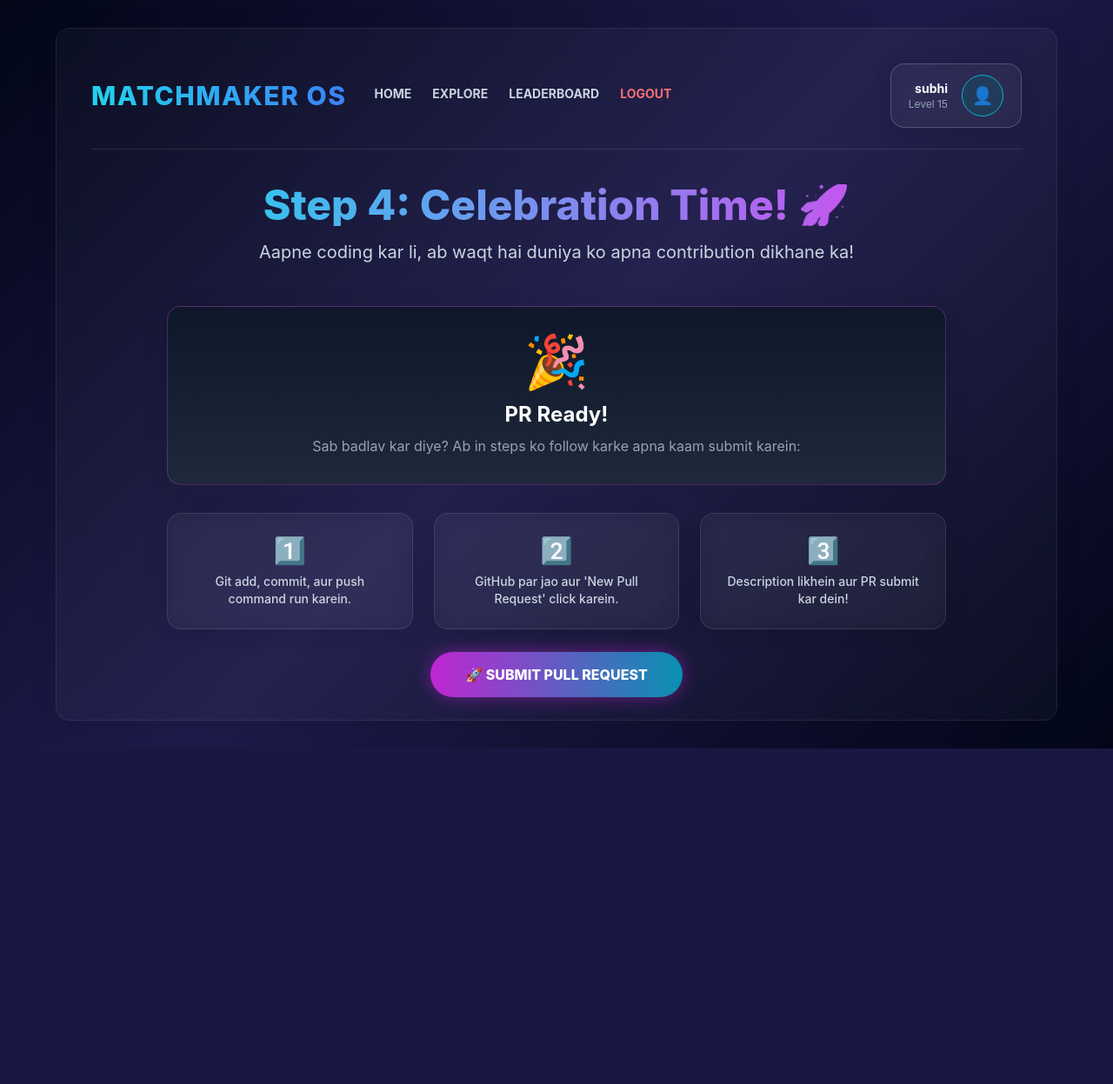
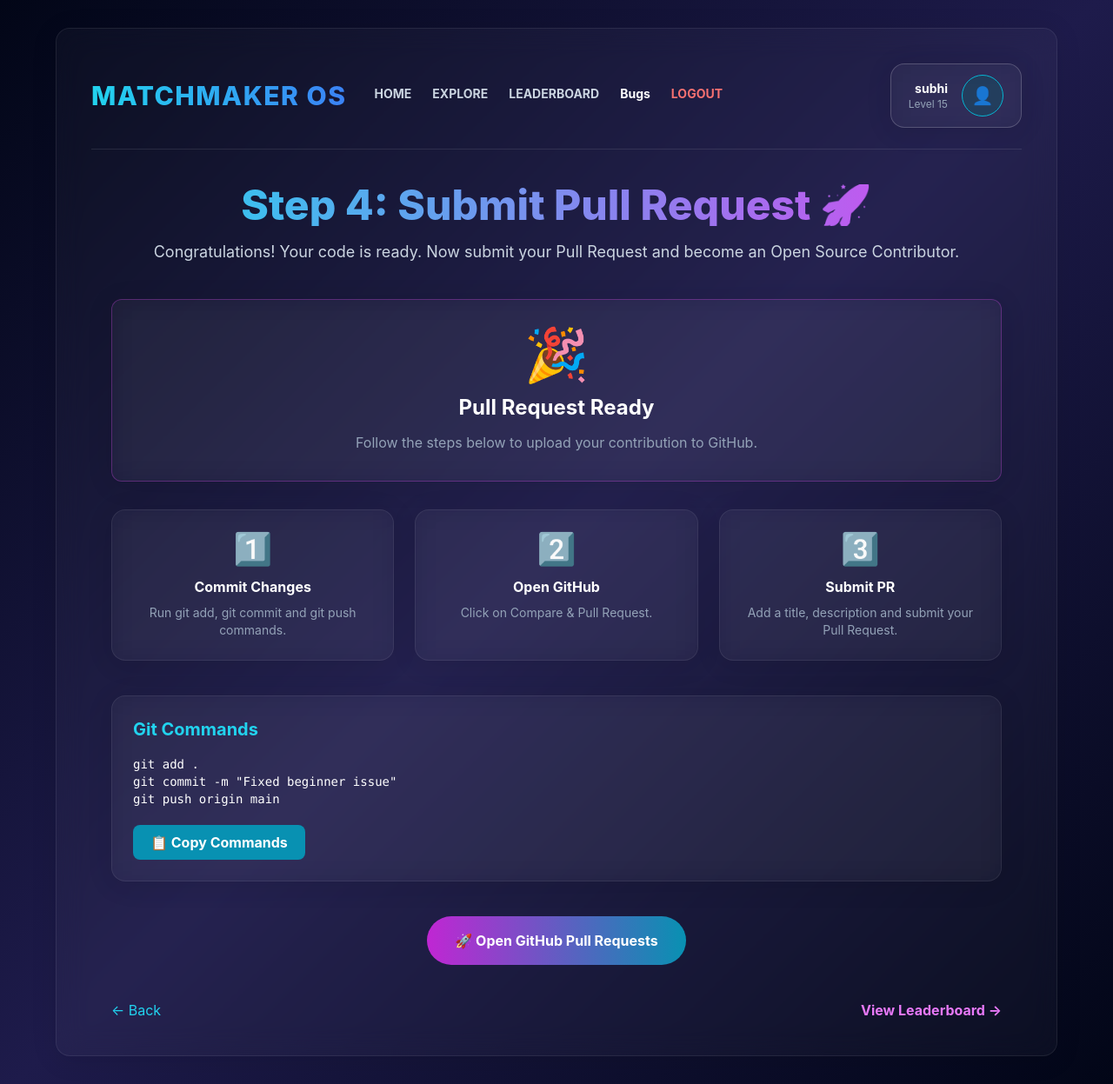
Before and after one commit to monikakamal/OS-Matchmaker, a Flask app: page /submit in a window 1280 px wide. Shown: the whole page at 87% size. Before the commit the page ends 861 px from the top, so only its background shows below. Run offline with Flask 3, Linux system fonts and the light colour scheme; a user stored in the database is signed in; some libraries are stand-ins or nearby versions.

Commit message:
fix bugs route and deployment

```diff
--- a/app.py
+++ b/app.py
@@ -3,7 +3,6 @@ from flask_sqlalchemy import SQLAlchemy
 from flask_login import LoginManager, UserMixin, login_user, login_required, logout_user, current_user
 from flask_bcrypt import Bcrypt
 import requests
-
 app = Flask(__name__)
 app.config['SECRET_KEY'] = 'monika_secret_key_123'
 app.config['SQLALCHEMY_DATABASE_URI'] = 'sqlite:///database.db'
@@ -12,132 +11,220 @@ db = SQLAlchemy(app)
 bcrypt = Bcrypt(app)
 login_manager = LoginManager(app)
 login_manager.login_view = 'login'
+# ---------------- USER MODEL ----------------
 
-# --- USER DATABASE MODEL ---
 class User(db.Model, UserMixin):
     id = db.Column(db.Integer, primary_key=True)
     username = db.Column(db.String(20), unique=True, nullable=False)
     password = db.Column(db.String(80), nullable=False)
-    xp = db.Column(db.Integer, default=3800)       # Default starting XP
-    level = db.Column(db.Integer, default=15)      # Default starting Level
-    points = db.Column(db.Integer, default=120)    # Added to match leaderboard/index
-    avatar = db.Column(db.String(10), default='👤')  # Added for template rendering
-    title = db.Column(db.String(50), default='Open Source Novice') # Custom title for rank row
-
+    xp = db.Column(db.Integer, default=3800)
+    level = db.Column(db.Integer, default=15)
+    points = db.Column(db.Integer, default=120)
+    avatar = db.Column(db.String(10), default='👤')
+    title = db.Column(db.String(50), default='Open Source Novice')
 @login_manager.user_loader
 def load_user(user_id):
-    return User.query.get(int(user_id))
-
-# --- ROUTES ---
+     return User.query.get(int(user_id))
+    # ---------------- HOME PAGE ----------------
 
 @app.route('/')
 def home():
-    # 1. Home page needs top 2 issues to showcase spotlight feed
     lang = 'python'
     url = f"https://api.github.com/search/issues?q=label:good-first-issue+language:{lang}&sort=updated"
+
     issues = []
+
     try:
         response = requests.get(url, timeout=5)
+
         if response.status_code == 200:
-            issues = response.json().get('items', [])[:2] # Strictly fetching top 2 for home spotlight
+            issues = response.json().get('items', [])[:2]
+
     except Exception as e:
         print(f"DEBUG: Home issues fetch error - {e}")
 
-    # 2. Gamified Badges Inventory (Pass to index.html)
     badges = [
-        {"icon": "🐍", "name": "Pythonist", "status": "unlocked"},
-        {"icon": "☕", "name": "Java Guru", "status": "locked"},
-        {"icon": "🛡️", "name": "Sec-Hero", "status": "locked"},
-        {"icon": "🚀", "name": "Contributor", "status": "unlocked"}
+        {
+            "icon": "🐍",
+            "name": "Pythonist",
+            "status": "unlocked"
+        },
+        {
+            "icon": "☕",
+            "name": "Java Guru",
+            "status": "locked"
+        },
+        {
+            "icon": "🛡️",
+            "name": "Sec-Hero",
+            "status": "locked"
+        },
+        {
+            "icon": "🚀",
+            "name": "Contributor",
+            "status": "unlocked"
+        }
     ]
-    return render_template('index.html', user=current_user, issues=issues, badges=badges)
+
+    return render_template(
+        'index.html',
+        user=current_user,
+        issues=issues,
+        badges=badges
+    )
+# ---------------- REGISTER ----------------
 
 @app.route('/register', methods=['GET', 'POST'])
 def register():
     if request.method == 'POST':
+
         username = request.form.get('username')
         password = request.form.get('password')
 
-        # Prevent Duplicate User Creation
         existing_user = User.query.filter_by(username=username).first()
+
         if existing_user:
-            flash("Username already exists! Sahi username chunein.")
+            flash("Username already exists! Please choose another username.")
             return redirect(url_for('register'))
 
         hashed_password = bcrypt.generate_password_hash(password).decode('utf-8')
-        new_user = User(username=username, password=hashed_password)
+
+        new_user = User(
+            username=username,
+            password=hashed_password
+        )
+
         db.session.add(new_user)
         db.session.commit()
+
+        flash("Registration successful! Please login.")
         return redirect(url_for('login'))
+
     return render_template('register.html')
+# ---------------- LOGIN ----------------
 
 @app.route('/login', methods=['GET', 'POST'])
 def login():
+
     if request.method == 'POST':
-        user = User.query.filter_by(username=request.form.get('username')).first()
-        if user and bcrypt.check_password_hash(user.password, request.form.get('password')):
+
+        username = request.form.get('username')
+        password = request.form.get('password')
+
+        user = User.query.filter_by(username=username).first()
+
+        if user and bcrypt.check_password_hash(user.password, password):
             login_user(user)
+            flash("Login successful!")
             return redirect(url_for('home'))
-        else:
-            flash("Invalid username or password")
+
+        flash("Invalid username or password")
+
     return render_template('login.html')
+# ---------------- RESET PASSWORD ----------------
 
 @app.route('/reset-password', methods=['GET', 'POST'])
 def reset_password():
+
     if request.method == 'POST':
+
         username = request.form.get('username')
+        new_password = request.form.get('new_password')
+
         user = User.query.filter_by(username=username).first()
+
         if user:
-            user.password = bcrypt.generate_password_hash(request.form.get('new_password')).decode('utf-8')
+
+            hashed_password = bcrypt.generate_password_hash(new_password).decode('utf-8')
+            user.password = hashed_password
+
             db.session.commit()
-            flash("Password updated successfully! Ab login karein.")
+
+            flash("Password updated successfully! Please login.")
             return redirect(url_for('login'))
+
         else:
-            flash("User nahi mila!")
+            flash("User not found!")
+
     return render_template('reset_password.html')
-
-# --- NAYE STEP ROUTES YAHAN HAIN ---
+# ---------------- SETUP PAGE ----------------
 
 @app.route('/setup')
+@login_required
 def setup():
-    return render_template('setup.html', user=current_user)
+    return render_template(
+        'setup.html',
+        user=current_user
+    )
+# ---------------- EXPLORE PAGE ----------------
 
 @app.route('/explore')
+@login_required
 def explore():
+
     lang = request.args.get('lang', 'python')
+
     url = f"https://api.github.com/search/issues?q=label:good-first-issue+language:{lang}&sort=updated"
 
     issues = []
+
     try:
         response = requests.get(url, timeout=5)
-        print(f"DEBUG: Status Code - {response.status_code}")
 
         if response.status_code == 200:
             issues = response.json().get('items', [])[:6]
+
     except Exception as e:
-        print(f"ERROR: {e}")
+        print(f"GitHub API Error: {e}")
 
-    return render_template('explore.html', user=current_user, issues=issues, current_lang=lang)
+    return render_template(
+        'explore.html',
+        user=current_user,
+        issues=issues,
+        current_lang=lang
+    )
+# ---------------- BUGS PAGE ----------------
+
+@app.route('/bugs')
+@login_required
+def bugs():
+
+    return render_template(
+        'bugs.html',
+        user=current_user
+    )
+# ---------------- FIX PAGE ----------------
 
 @app.route('/fix')
+@login_required
 def fix():
-    return render_template('fix.html', user=current_user)
+
+    return render_template(
+        'fix.html',
+        user=current_user
+    )
+# ---------------- SUBMIT PAGE ----------------
 
 @app.route('/submit')
+@login_required
 def submit():
-    # Step 4 ke liye route add kar diya hai taaki error na aaye
-    return render_template('submit.html', user=current_user)
 
-# --- END NAYE ROUTES ---
+    return render_template(
+        'submit.html',
+        user=current_user
+    )
+# ---------------- LEADERBOARD ----------------
 
 @app.route('/leaderboard')
+@login_required
 def leaderboard():
-    # Fetch all users sorted by XP descending to make leaderboard live
+
     users = User.query.order_by(User.xp.desc()).all()
 
-    # Restructure data matching the keys in leaderboard.html
     leaderboard_data = []
+
     for index, u in enumerate(users):
+
         leaderboard_data.append({
             "name": u.username,
             "username": u.username,
@@ -147,16 +234,23 @@ def leaderboard():
             "points": u.points,
             "title": u.title
         })
-    return render_template('leaderboard.html', user=current_user, leaderboard_data=leaderboard_data)
+
+    return render_template(
+        'leaderboard.html',
+        user=current_user,
+        leaderboard_data=leaderboard_data
+    )
+# ---------------- LOGOUT ----------------
 
 @app.route('/logout')
+@login_required
 def logout():
+
     logout_user()
+    flash("Logged out successfully!")
+
     return redirect(url_for('login'))
-
-# Is block ko humne bahar nikal diya taaki Render par bhi database ban sake
-with app.app_context():
-    db.create_all() # Generates database schema on start automatically
+# ---------------- RUN APP ----------------
 
 if __name__ == '__main__':
     app.run(debug=True)
--- a/static/script.js
+++ b/static/script.js
@@ -2,18 +2,19 @@ console.log("Script file successfully loaded!");
 function handleButtonClick(action) {
     switch(action) {
         case 'setup':
-            alert("Step 1: Lite Setup starting! Please check the documentation.");
+            // Yeh line alert ko hatakar naye page par le jayegi
+            window.location.href = "/setup";
             break;
         case 'bugs':
-            alert("Step 2: Searching for bugs! Opening the GitHub issues list...");
+            window.location.href = "/explore";
             break;
         case 'fix':
-            alert("Step 3: Code Fix! Start applying changes in your editor.");
+            window.location.href = "/fix";
             break;
         case 'submit':
-            alert("Step 4: Submit & Level Up! Generate a Pull Request.");
+            window.location.href = "/submit";
             break;
         default:
-            alert("Button clicked!");
+            console.log("Unknown action");
     }
 }
--- a/templates/base.html
+++ b/templates/base.html
@@ -22,6 +22,8 @@
                     <a href="/" class="pb-1 transition {% if request.endpoint == 'home' %} text-cyan-400 border-b-2 border-cyan-400 {% else %} text-slate-300 hover:text-cyan-400 {% endif %}">HOME</a>
                     <a href="/explore" class="pb-1 transition {% if request.endpoint == 'explore' %} text-cyan-400 border-b-2 border-cyan-400 {% else %} text-slate-300 hover:text-cyan-400 {% endif %}">EXPLORE</a>
                     <a href="/leaderboard" class="pb-1 transition {% if request.endpoint == 'leaderboard' %} text-cyan-400 border-b-2 border-cyan-400 {% else %} text-slate-300 hover:text-cyan-400 {% endif %}">LEADERBOARD</a>
+                    <!-- Find your existing navigation link and update it to this: -->
+                     <a href="{{ url_for('bugs') }}" class="...">Bugs</a>
 
                     {% if current_user.is_authenticated %}
                         <a href="/logout" class="text-red-400 hover:text-red-300">LOGOUT</a>
--- a/templates/submit.html
+++ b/templates/submit.html
@@ -1,45 +1,166 @@
 {% extends "base.html" %}
 
 {% block content %}
-<div class="max-w-4xl mx-auto mt-10">
-    <div class="text-center mb-12">
+
+<div class="max-w-5xl mx-auto mt-10">
+
+    <!-- Heading -->
+
+    <div class="text-center mb-10">
+
         <h2 class="text-5xl font-extrabold text-transparent bg-clip-text bg-gradient-to-r from-cyan-400 to-fuchsia-500 mb-4">
-            Step 4: Celebration Time! 🚀
+            Step 4: Submit Pull Request 🚀
         </h2>
-        <p class="text-slate-300 text-xl">
-            Aapne coding kar li, ab waqt hai duniya ko apna contribution dikhane ka!
+
+        <p class="text-slate-300 text-lg">
+            Congratulations! Your code is ready. Now submit your Pull Request and become an Open Source Contributor.
         </p>
+
     </div>
 
-    <!-- Celebration/Reward Box -->
-    <div class="glass-panel p-8 rounded-2xl border border-fuchsia-500/30 bg-gradient-to-b from-slate-900 to-slate-800 text-center mb-8">
-        <div class="text-6xl mb-4">🎉</div>
-        <h3 class="text-2xl font-bold text-white mb-2">PR Ready!</h3>
-        <p class="text-slate-400">Sab badlav kar diye? Ab in steps ko follow karke apna kaam submit karein:</p>
+    <!-- Success Card -->
+
+    <div class="glass-panel p-8 rounded-xl text-center border border-fuchsia-500/30 mb-8">
+
+        <div class="text-6xl mb-4">
+            🎉
+        </div>
+
+        <h3 class="text-2xl font-bold text-white mb-3">
+            Pull Request Ready
+        </h3>
+
+        <p class="text-slate-400">
+            Follow the steps below to upload your contribution to GitHub.
+        </p>
+
     </div>
 
-    <!-- PR Guide Steps -->
-    <div class="grid grid-cols-1 md:grid-cols-3 gap-6 mb-10">
-        <div class="glass-panel p-6 border border-white/10 text-center">
-            <div class="text-3xl mb-2">1️⃣</div>
-            <p class="text-sm text-slate-300 font-medium">Git add, commit, aur push command run karein.</p>
+    <!-- Steps -->
+
+    <div class="grid grid-cols-1 md:grid-cols-3 gap-6">
+
+        <div class="glass-panel p-6 text-center">
+
+            <div class="text-4xl mb-3">
+                1️⃣
+            </div>
+
+            <h4 class="font-bold text-white mb-2">
+                Commit Changes
+            </h4>
+
+            <p class="text-sm text-slate-400">
+                Run git add, git commit and git push commands.
+            </p>
+
         </div>
-        <div class="glass-panel p-6 border border-white/10 text-center">
-            <div class="text-3xl mb-2">2️⃣</div>
-            <p class="text-sm text-slate-300 font-medium">GitHub par jao aur 'New Pull Request' click karein.</p>
+
+        <div class="glass-panel p-6 text-center">
+
+            <div class="text-4xl mb-3">
+                2️⃣
+            </div>
+
+            <h4 class="font-bold text-white mb-2">
+                Open GitHub
+            </h4>
+
+            <p class="text-sm text-slate-400">
+                Click on Compare & Pull Request.
+            </p>
+
         </div>
-        <div class="glass-panel p-6 border border-white/10 text-center">
-            <div class="text-3xl mb-2">3️⃣</div>
-            <p class="text-sm text-slate-300 font-medium">Description likhein aur PR submit kar dein!</p>
+
+        <div class="glass-panel p-6 text-center">
+
+            <div class="text-4xl mb-3">
+                3️⃣
+            </div>
+
+            <h4 class="font-bold text-white mb-2">
+                Submit PR
+            </h4>
+
+            <p class="text-sm text-slate-400">
+                Add a title, description and submit your Pull Request.
+            </p>
+
         </div>
+
     </div>
 
-    <!-- Final Call to Action -->
-    <div class="text-center">
-        <a href="https://github.com/MonikaKamal/OS-Matchmaker/pulls" target="_blank"
-           class="bg-gradient-to-r from-fuchsia-600 to-cyan-600 hover:from-fuchsia-500 hover:to-cyan-500 text-white font-extrabold py-4 px-10 rounded-full transition shadow-[0_0_20px_rgba(192,38,211,0.5)]">
-            🚀 SUBMIT PULL REQUEST
+    <!-- Git Commands -->
+
+    <div class="glass-panel p-6 mt-10">
+
+        <h3 class="text-xl font-bold text-cyan-400 mb-4">
+            Git Commands
+        </h3>
+
+<pre class="overflow-x-auto text-sm"><code id="git-code">git add .
+git commit -m "Fixed beginner issue"
+git push origin main</code></pre>
+
+        <button
+            onclick="copyGitCode()"
+            class="mt-5 bg-cyan-600 hover:bg-cyan-500 px-5 py-2 rounded-lg font-bold">
+
+            📋 Copy Commands
+
+        </button>
+
+    </div>
+
+    <!-- Submit Button -->
+
+    <div class="text-center mt-10">
+
+        <a href="https://github.com/MonikaKamal/OS-Matchmaker/pulls"
+           target="_blank"
+           class="inline-block bg-gradient-to-r from-fuchsia-600 to-cyan-600 hover:from-fuchsia-500 hover:to-cyan-500 px-8 py-4 rounded-full font-bold text-white">
+
+            🚀 Open GitHub Pull Requests
+
         </a>
+
     </div>
+
+    <!-- Navigation -->
+
+    <div class="flex justify-between mt-10">
+
+        <a href="{{ url_for('fix') }}"
+           class="text-cyan-400 hover:text-cyan-300">
+
+            ← Back
+
+        </a>
+
+        <a href="{{ url_for('leaderboard') }}"
+           class="text-fuchsia-400 hover:text-fuchsia-300 font-bold">
+
+            View Leaderboard →
+
+        </a>
+
+    </div>
+
 </div>
+
+<script>
+
+function copyGitCode(){
+
+    const code =
+document.getElementById("git-code").innerText;
+
+    navigator.clipboard.writeText(code);
+
+    alert("Git commands copied successfully!");
+
+}
+
+</script>
+
 {% endblock %}
```
Also changed, not shown: templates/fix.html (+5 -5 lines), templates/setup.html (+60 -23 lines), instance/database.db.
